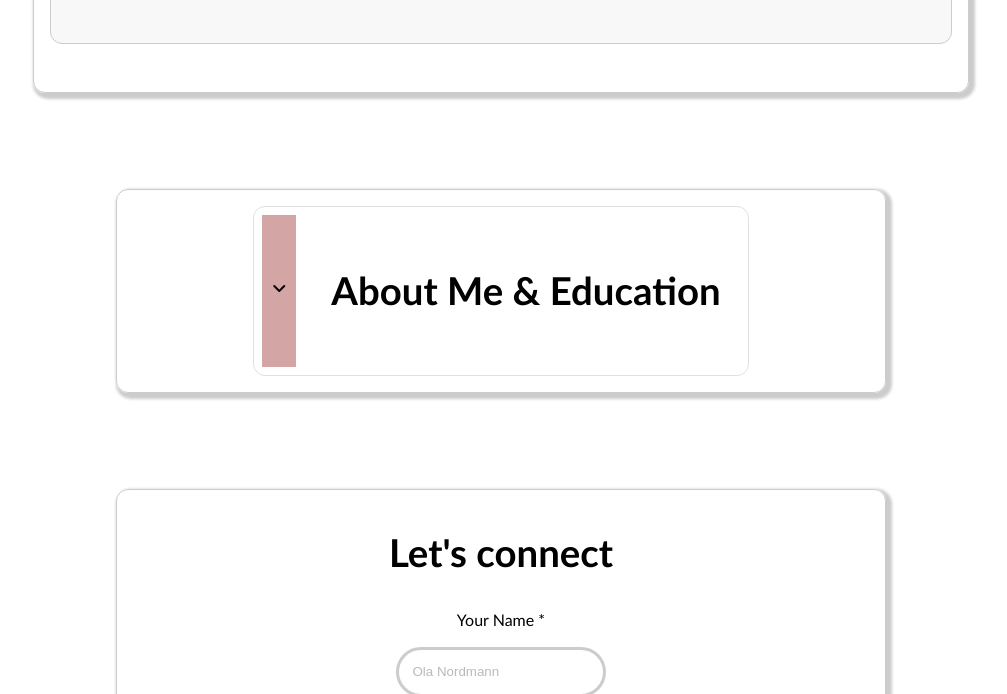
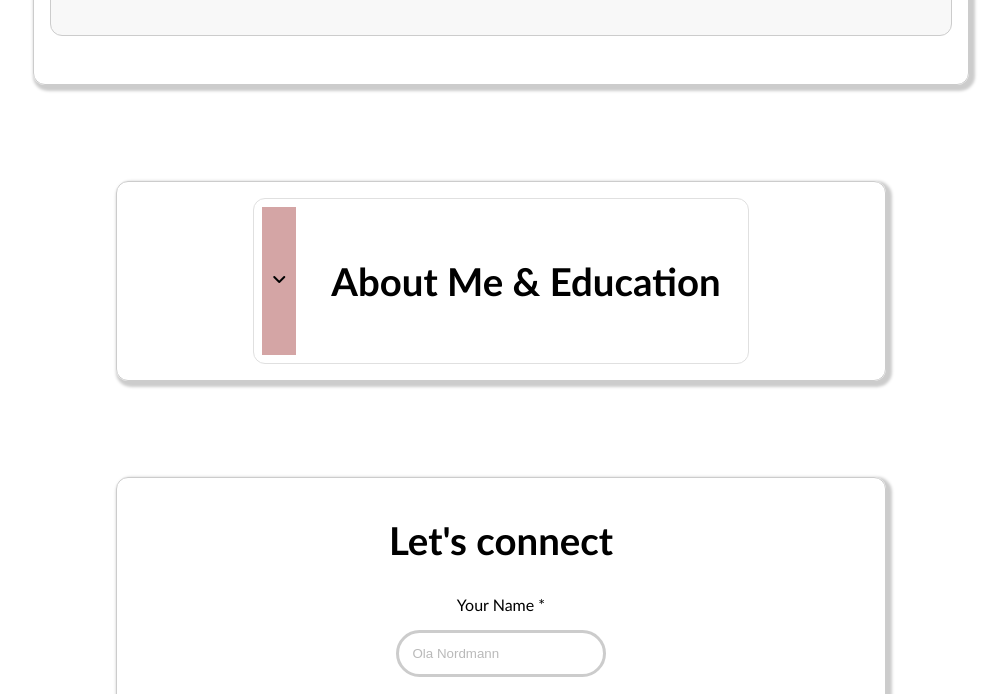
Before and after one commit to ClaudS2006/Indentity-through-UI-UX, a plain HTML site: page index.html in a window 1280 px wide. Shown: the part 803-1497 px from the top of the page, without its empty margins (139-1146 px from the left). Drawn offline with nearby package versions, Linux system fonts and the light colour scheme.

Commit message:
removed line hight universal selector

```diff
--- a/aboutMe.css
+++ b/aboutMe.css
@@ -37,7 +37,7 @@
 
 /* ====== ABOUT ME EDUCATION ====== */
 
-#about-me-and-education {
+#about-me-and-education { /* section container*/
   display: flex;
   flex-direction: column;
   justify-content: center;
@@ -47,7 +47,7 @@
   border-radius: 12px;
   box-shadow: 3px 3px 3px 3px var(--color-border-medium);
 }
-#about-me-heading {
+#about-me-heading { /* container visible heading & button*/
   display: flex;
   padding: 0.5em;
   gap: 1em;
@@ -70,6 +70,7 @@
 #reveal-btn:hover {
   background-color: var(--color-secnd-btn-hover);
 }
+/* container hidden content */
 .container-hidden-content {
   display: none;
 }
--- a/styles.css
+++ b/styles.css
@@ -72,9 +72,6 @@ img {
 
 /* ====== RESPONSIVE ====== */
 @media (max-width: 390px) {
-  * {
-    line-height: 1.5;
-  }
   .site-title {
     flex-grow: 0;
     display: none;
@@ -103,9 +100,6 @@ img {
   }
 }
 @media (min-width: 390.1px) {
-  * {
-    line-height: 1.3;
-  }
   .site-title-mobile {
     display: none;
   }
```
Also changed, not shown: index.html (+2 -1 lines).
